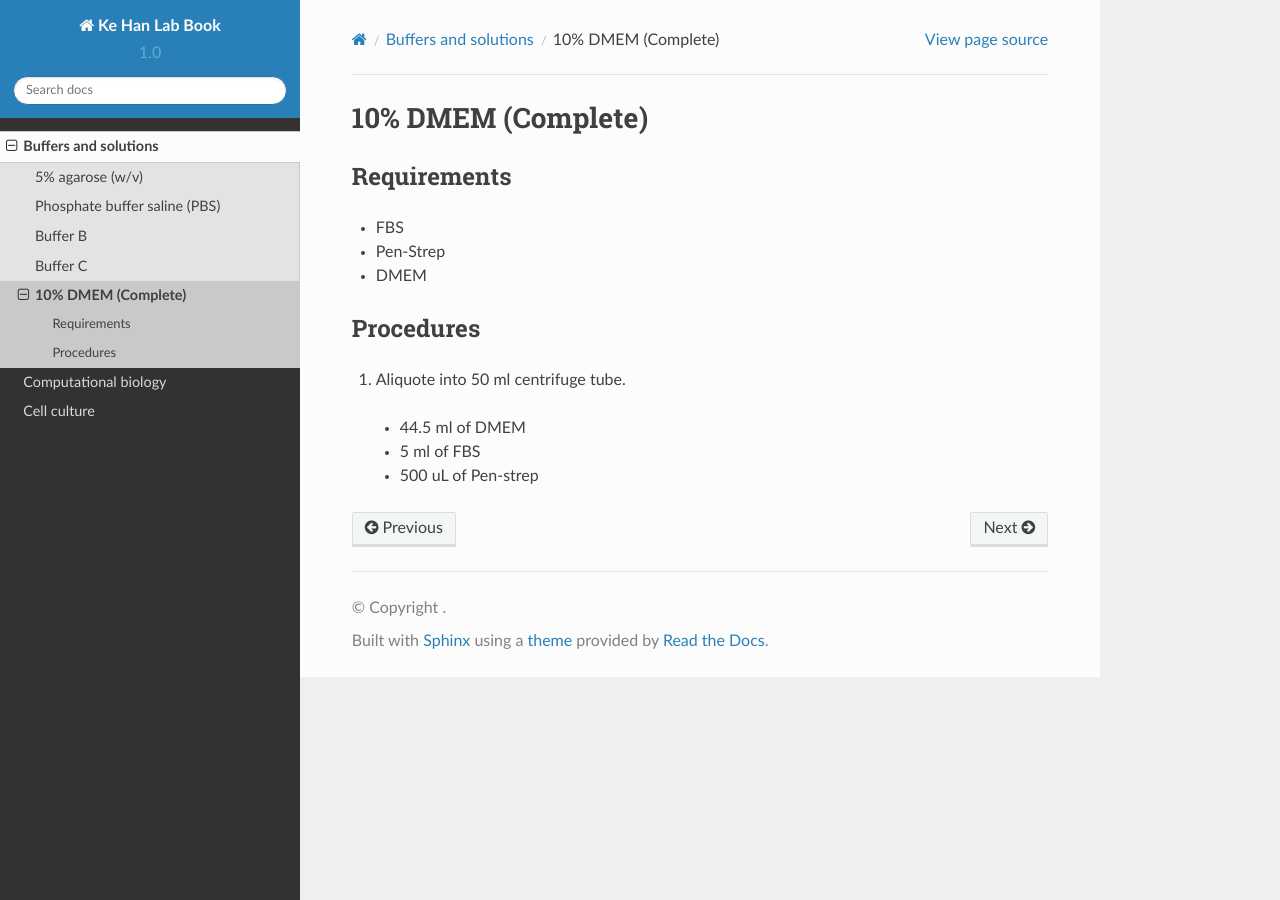
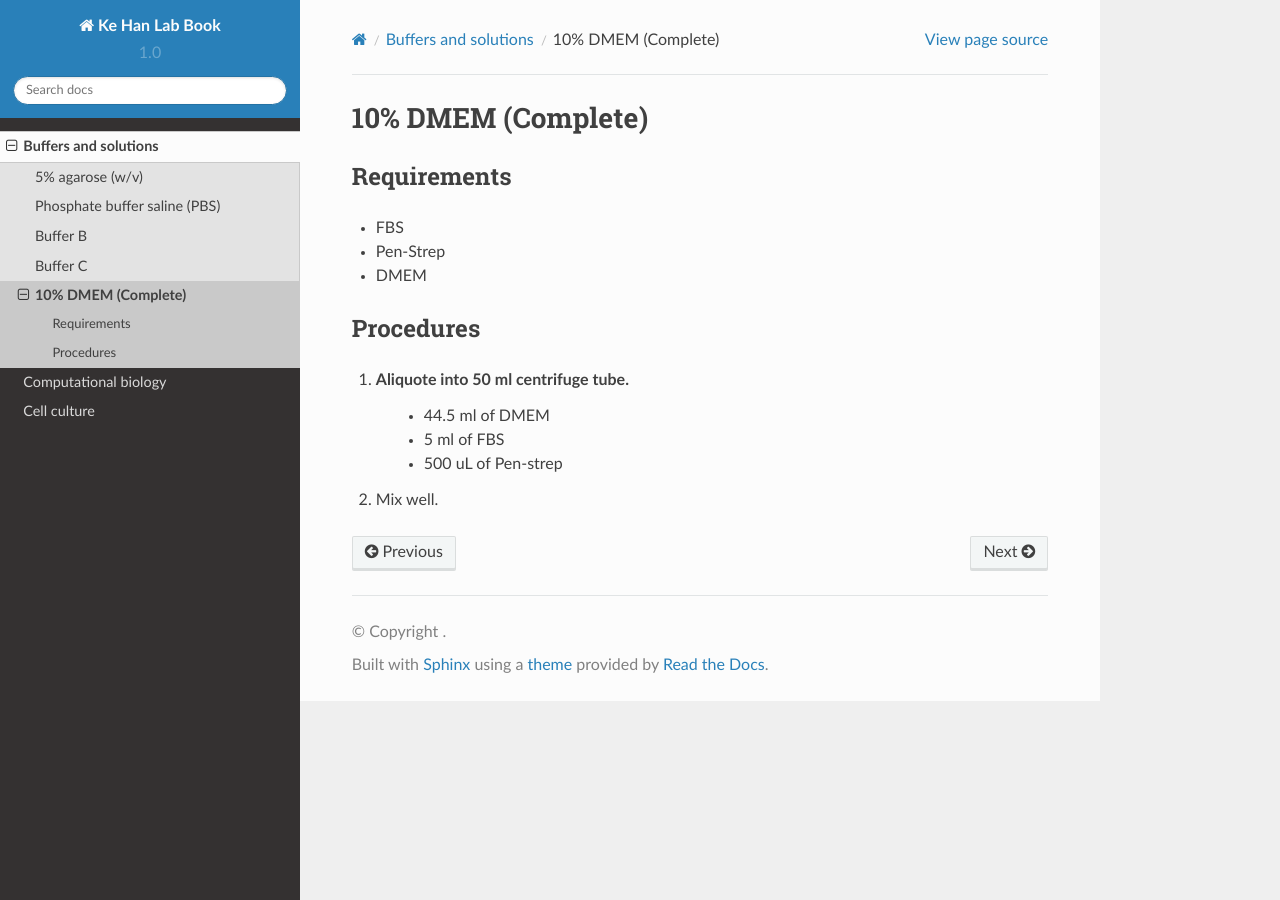
Before and after one commit to kehantan/labbook, a Sphinx documentation site: the page built from docs/buffers_solutions/10_dmem.rst, in a window 1280 px wide. Built offline with Sphinx 7.4.7 and the Read the Docs theme 2.0.0, drawn with Linux system fonts in a browser that asks for light colours.

Commit message:
Update 10_dmem.rst

```diff
--- a/docs/buffers_solutions/10_dmem.rst
+++ b/docs/buffers_solutions/10_dmem.rst
@@ -10,6 +10,7 @@
 Procedures
 ----------
 #. Aliquote into 50 ml centrifuge tube.
-  * 44.5 ml of DMEM
-  * 5 ml of FBS
-  * 500 uL of Pen-strep
+    * 44.5 ml of DMEM
+    * 5 ml of FBS
+    * 500 uL of Pen-strep
+#. Mix well.
```
